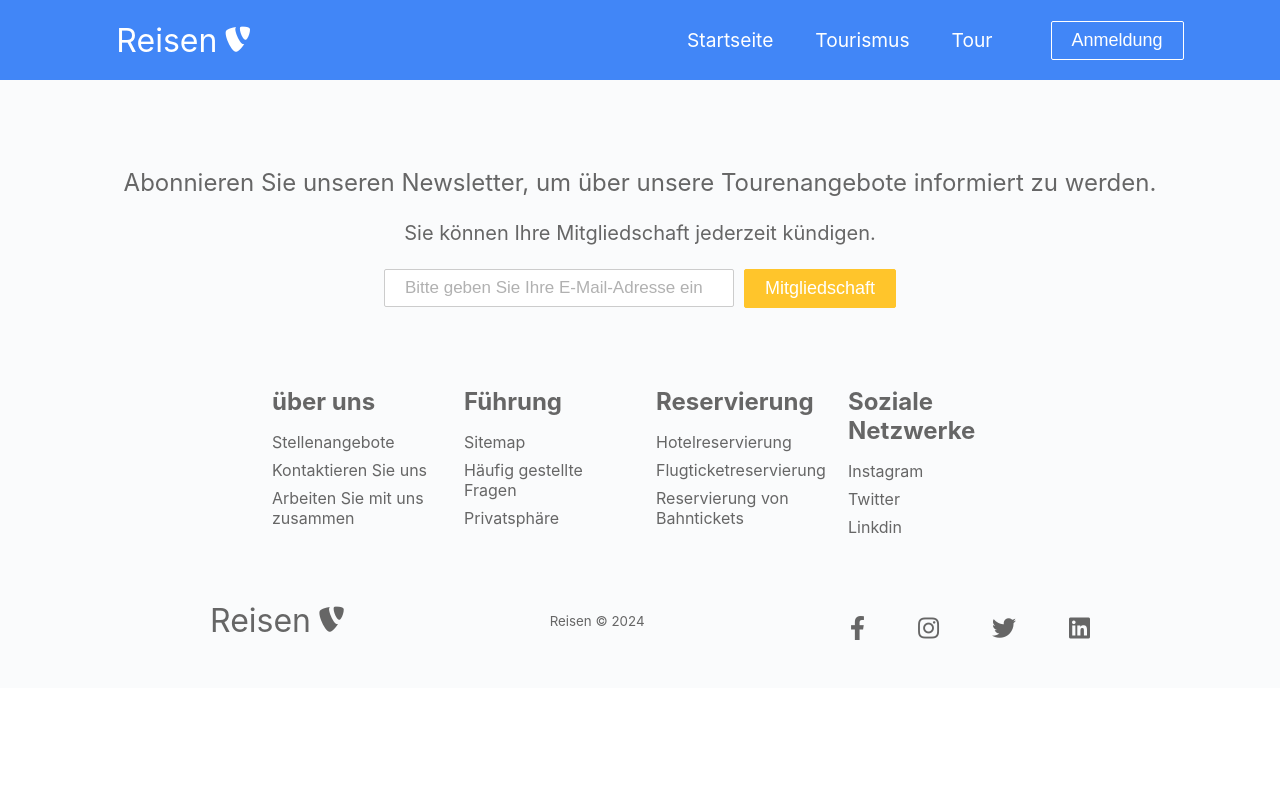
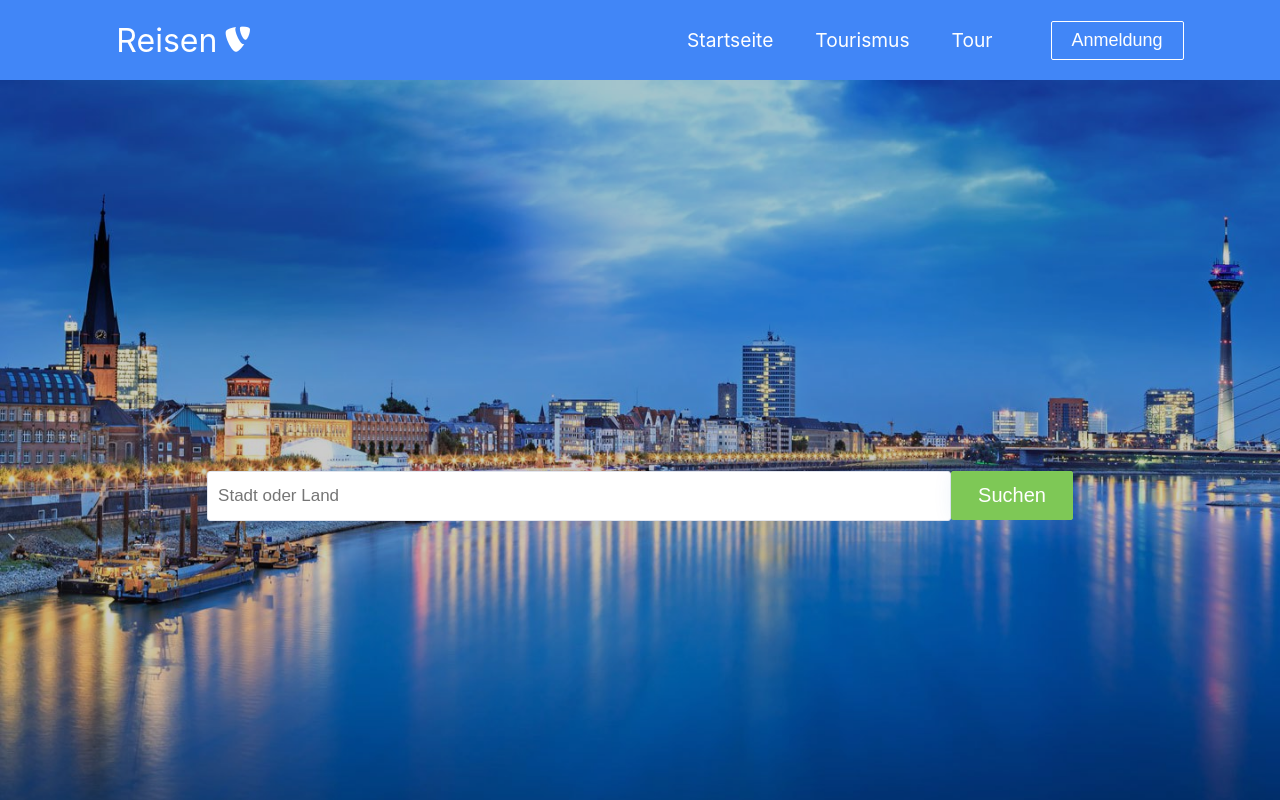
Before and after one commit to ebrahimmosadegh/reactjs-travel-website, a React (Create React App) app: page /tour in a window 1280 px wide. Shown: the top 800 px of the page. Built offline with nearby package versions, Linux system fonts and the light colour scheme.

Commit message:
create tour page

```diff
--- a/src/App.js
+++ b/src/App.js
@@ -3,6 +3,7 @@ import Navbar from "./Components/Navbar/Navbar";
 import Home from "./Components/Pages/Home";
 import Footer from "./Components/Footer/Footer";
 import Tourism from "./Components/Pages/Tourism";
+import Tour from "./Components/Pages/Tour";
 import './App.css'
 function App() {
   return (
@@ -12,6 +13,7 @@ function App() {
         <Routes>
           <Route path="/" exact Component={Home}/>
           <Route path="/tourismus" exact Component={Tourism}/>
+          <Route path="/tour" exact Component={Tour}/>
         </Routes>
         <Footer />
       </Router>
--- /dev/null
+++ b/src/Components/Pages/Tour.js
@@ -0,0 +1,17 @@
+import React from "react";
+import Button from "../UI/Button";
+import '../../App.css'
+function Tour(){
+    return(
+        <div className='tourism' style={{backgroundImage:`url(image/Düsseldorf.jfif)`}}>
+        <div className='tourism-box'>
+            <input type='text' className='search-input' placeholder='Stadt oder Land' autoComplete={false} />
+            <Button buttonStyle="btn--search--place" buttonSize="btn--large">
+                Suchen
+            </Button>
+        </div>
+    </div>
+    )
+}
+
+export default Tour;
```
Also changed, not shown: public/image/Düsseldorf.jfif (added).
